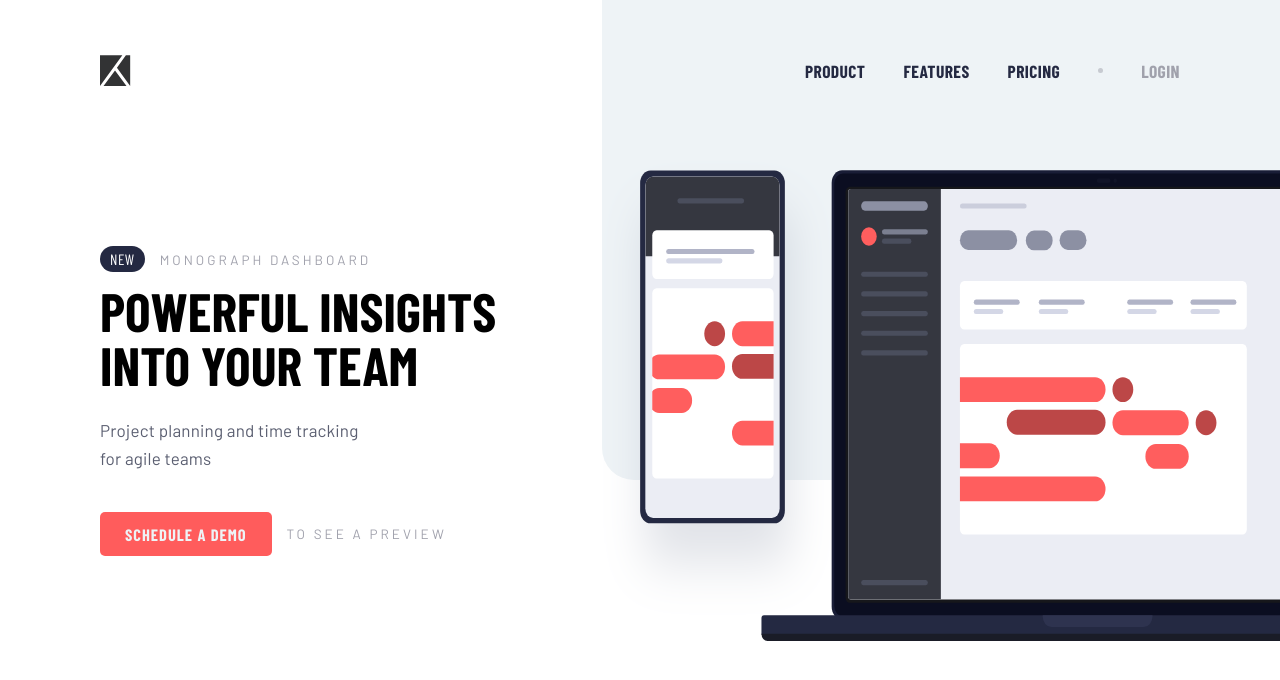
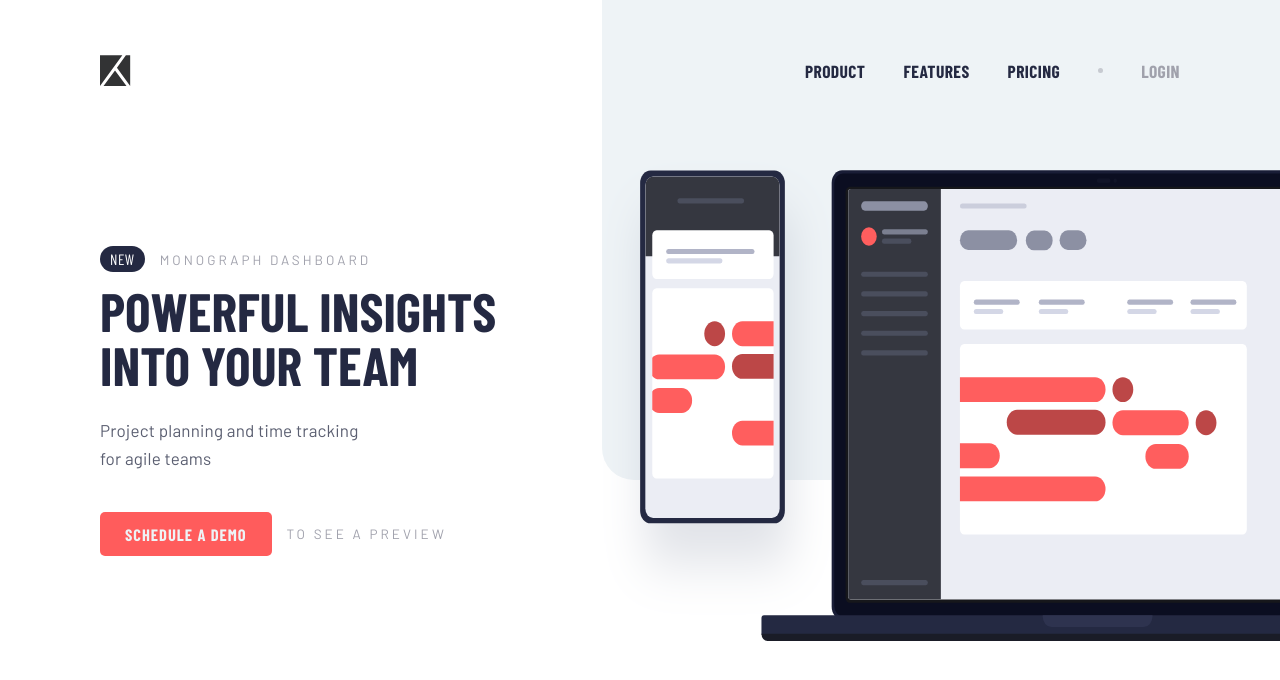
Before and after one commit to VasuBeachoo/project-tracking-intro, a React (Create React App) app: page / in a window 1280 px wide. Shown: the top 680 px of the page. Built offline with nearby package versions, Linux system fonts and the light colour scheme.

Commit message:
Modify intro heading

```diff
--- a/src/css/style.css
+++ b/src/css/style.css
@@ -278,7 +278,7 @@ body {
 }
 
 .intro__heading {
-  color: colr(Very-Dark-Blue);
+  color: #242942;
   font-family: "Barlow Condensed", sans-serif;
   font-size: 54px;
   font-weight: 700;
--- a/src/css/style.scss
+++ b/src/css/style.scss
@@ -93,7 +93,7 @@ $mobile-width: 950px;
 }
 
 @mixin heading($font-size: 32px) {
-  color: colr(Very-Dark-Blue);
+  color: color(Very-Dark-Blue);
   font-family: $heading-font;
   font-size: $font-size;
   font-weight: 700;
```
